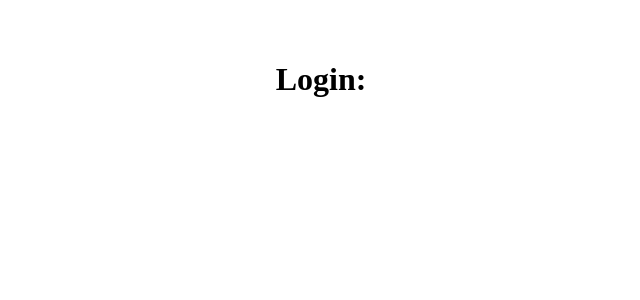
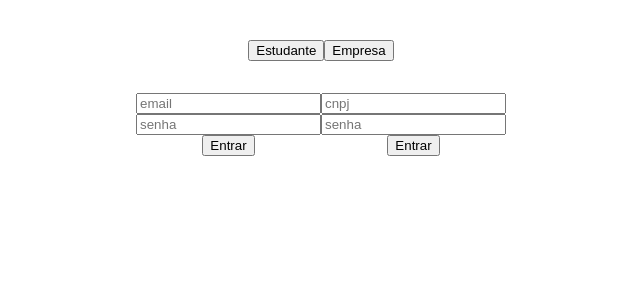
Before and after one commit to Caliel-Albuquerque/react-jobja, a React (Vite) app: page / in a window 1280 px wide. Shown: the top 300 px of the page, without its empty margins (319-959 px from the left). Built offline with nearby package versions, Linux system fonts and the light colour scheme.

Commit message:
LoginForms

```diff
--- a/package.json
+++ b/package.json
@@ -11,7 +11,8 @@
   "dependencies": {
     "react": "^18.2.0",
     "react-dom": "^18.2.0",
-    "react-router-dom": "^6.9.0"
+    "react-router-dom": "^6.9.0",
+    "styled-components": "^5.3.9"
   },
   "devDependencies": {
     "@types/react": "^18.0.28",
--- a/src/pages/Login/Login.jsx
+++ b/src/pages/Login/Login.jsx
@@ -1,10 +1,18 @@
 import React from "react";
 
+import { FormsLogin } from "./components/FormsLogin";
 
 export function Login(){
     return(
         <>
-            <h1>Login: </h1>
+            <div className="containerBtn">
+                <button>Estudante</button>
+                <button>Empresa</button>
+            </div>
+
+
+
+            <FormsLogin/>
         </>
     )
 }
--- /dev/null
+++ b/src/pages/Login/components/FormsLogin.jsx
@@ -0,0 +1,39 @@
+import React from "react";
+
+import "./../styles/FormsLogin.css"
+
+export function FormsLogin(){
+    return(
+        <>
+
+            <div className="containerFormsLogin">
+
+
+                <div className="formLoginStudant">
+                    <form className="formStudant" action="">
+                        <input type="text" required placeholder="email"/>
+                        <input type="password" required placeholder="senha"/>
+
+                        <button type="submit">Entrar</button>
+                    </form>
+
+                </div>
+
+                <div className="formLoginCompany">
+                    <form className="formCompany" action="">
+                        <input type="text" required placeholder="cnpj"/>
+                        <input type="password" required placeholder="senha"/>
+
+                        <button type="submit">Entrar</button>
+                    </form>
+
+                </div>
+
+
+
+            </div>
+
+
+        </>
+    )
+}
--- /dev/null
+++ b/src/pages/Login/styles/FormsLogin.css
@@ -0,0 +1,13 @@
+.containerFormsLogin{
+    display: flex;
+    align-items: center;
+    justify-content: center;
+    flex-direction: row;
+    margin-top: 2rem;
+}
+
+.formStudant, .formCompany{
+    display: flex;
+    align-items: center;
+    flex-direction: column;
+}
```
Also changed, not shown: 1 other file (tests, documents, lock files or other folders).
